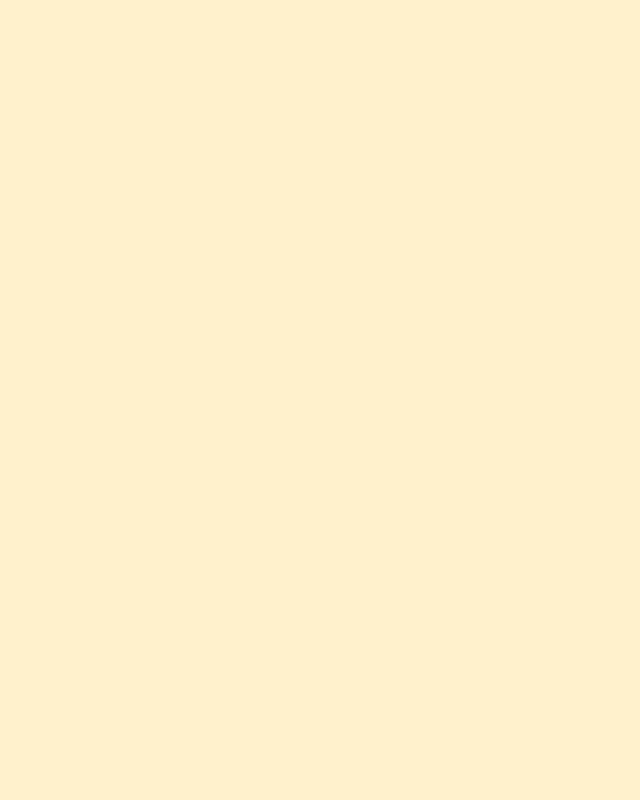
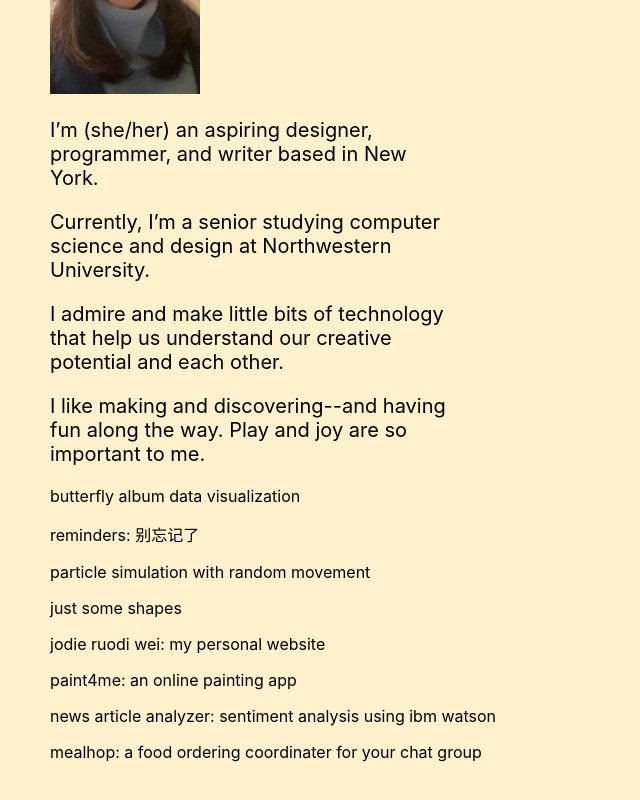
Before and after one commit to judgejudes/judgejudes.github.io, a React (Create React App) app: page / in a window 1280 px wide. Shown: the part 278-1078 px from the top of the page, without its empty margins (0-640 px from the left). Before the commit the page ends 800 px from the top, so only its background shows below. Built offline with nearby package versions, Linux system fonts and the light colour scheme.

Commit message:
i'm tired but finally passing in data

```diff
--- a/src/App.js
+++ b/src/App.js
@@ -1,8 +1,14 @@
-import logo from './logo.svg';
+// import logo from './logo.svg';
 import './App.css';
 
 import Header from './components/Header'
 import Bio from './components/bio'
+import Resume from './components/resume'
+import Projects from './components/projects'
+import data from './data/projectlist.json'
+
+// var dataStr = JSON.stringify(data);
+// var myProjects = JSON.parse(dataStr);
 
 function App() {
   return (
@@ -23,6 +29,8 @@ function App() {
       </header> */}
       <Header/>
       <Bio/>
+      <Resume/>
+      <Projects items={data}/>
 
 
     </div>
--- a/src/components/bio.js
+++ b/src/components/bio.js
@@ -1,16 +1,17 @@
 import React, { Component } from 'react'
+import propic from '../img/propic.png'
+
 
 const headerStyle = {
     // color: '#F38888',
     // fontSize: 50,
     left: 0,
-    width: 500
+    width: 400,
+    flex: 1,
+    // float: 'left'
+    // flexDirection: row
+
     // backgroundColor: 'yellow'
-}
-
-const name = {
-    color: '#F38888',
-    fontSize: 50,
 }
 
 const code = {
@@ -18,12 +19,21 @@ const code = {
     fontSize: 20,
 }
 
+const propics = {
+    width: 150
+}
+
 export default class Bio extends Component {
     render() {
         return (
         <div style={headerStyle}>
-
+            <img style={propics} src={propic} alt="judy when she just got her hair done"/>
             <p style={code}>I’m (she/her) an aspiring designer, programmer, and writer based in New York. </p>
+            <p style={code}>Currently, I’m a senior studying computer science and design at Northwestern University. </p>
+            <p style={code}>I admire and make little bits of technology that help us understand our creative potential and each other.
+</p>
+<p style={code}>I like making and discovering--and having fun along the way. Play and joy are so important to me.
+</p>
         </div>
 
         )
--- /dev/null
+++ b/src/components/project.js
@@ -0,0 +1,46 @@
+import React, { Component } from 'react'
+import '../App.css';
+
+const headerStyle = {
+    // color: '#F38888',
+    // fontSize: 50,
+    // marginLeft: 800,
+    // top: 0,
+    // position: 'absolute'
+    // backgroundColor: 'yellow'
+}
+
+const name = {
+    color: '#F38888',
+    fontSize: 50,
+}
+
+const code = {
+    // color: '#F38888',
+    fontSize: 20,
+}
+
+export default class Project extends Component {
+
+    constructor(props){
+        super(props);
+    }
+    // componentDidMount() {
+    //     console.log({this.props})
+    // }
+
+    render()
+    {
+
+        // console.log('what', this.props.projectTitle)
+        return (
+        <div style={headerStyle}>
+        <p>{this.props.projectTitle}</p>
+
+        </div>
+        // null
+
+        )
+
+    }
+}
--- /dev/null
+++ b/src/components/projects.js
@@ -0,0 +1,69 @@
+import Project from './project'
+
+import React, { Component } from 'react'
+
+const headerStyle = {
+    // color: '#F38888',
+    // fontSize: 50,
+    left: 800
+    // backgroundColor: 'yellow'
+}
+
+const name = {
+    color: '#F38888',
+    fontSize: 50,
+}
+
+const code = {
+    // color: '#F38888',
+    fontSize: 20,
+}
+
+export default class Projects extends Component {
+
+    constructor(props) {
+        super(props)
+    }
+    render() {
+
+        // props: object containing properties passed from parent to child component
+        // const dataList = this.props.items.projects.map((project) => (
+        //     <div><Project key={project.id}
+        //     projectTitle={project.title}
+        //     projectInfo={project.info}
+        //     projectLink={project.url}
+        //     projectImg={project.image}
+        //     projectWriteup={project.writeup}
+        //     ></Project></div>
+
+        // //     // console.log({project.title})
+        // )
+        // );
+        const dataList = this.props.items.projects.map((project) => (
+			<div><Project key={project.id}
+							projectTitle={project.title}
+							projectInfo={project.info}
+							projectLink={project.url}
+							projectImg={project.image}
+							projectWriteup={project.writeup}
+							></Project></div>
+            // <div>{project.info}</div>
+			)
+		);
+        console.log('hello', dataList)
+        return (
+            // <div style={{}}></div>
+            // console.log(dataList)
+
+            dataList
+            // null
+            // <div>hey there {this.props.data.projects[0].title}</div>
+            // console.log(this.props.data)
+            // null
+            // <Project></Project>
+            // <Project></Project>
+
+        )
+
+    }
+}
--- /dev/null
+++ b/src/components/resume.js
@@ -0,0 +1,62 @@
+import React, { Component } from 'react'
+
+// const headerStyle = {
+//     // color: '#F38888',
+//     // fontSize: 50,
+//     right: 50,
+//     top: 0,
+//     // flex: 1,
+//     // float: 'right',
+//     // flexDirection: 'row',
+//     position: 'absolute',
+//     // alignItems: 'center'
+//     // flexWrap: 'wrap'
+//     // backgroundColor: 'yellow'
+// }
+
+// const name = {
+//     color: '#F38888',
+//     fontSize: 50,
+// }
+
+// const code = {
+//     // color: '#F38888',
+//     fontSize: 20,
+// }
+
+export default class Resume extends Component {
+    render() {
+        const headerStyle = {
+            // color: '#F38888',
+            // fontSize: 50,
+            right: 50,
+            top: 0,
+            // flex: 1,
+            // float: 'right',
+            // flexDirection: 'row',
+            position: 'absolute',
+            // alignItems: 'center'
+            // flexWrap: 'wrap'
+            // backgroundColor: 'yellow'
+        }
+
+        const name = {
+            color: '#F38888',
+            fontSize: 50,
+        }
+
+        const code = {
+            // color: '#F38888',
+            fontSize: 20,
+        }
+        return (
+        <div style={headerStyle}>
+            <div style={code}>resume</div>
+            <div style={code}>resume</div>
+            <div style={code}>resume</div>
+        </div>
+
+        )
+
+    }
+}
--- /dev/null
+++ b/src/data/projectlist.json
@@ -0,0 +1,61 @@
+{
+	"projects": [
+		{
+			"title": "butterfly album data visualization",
+			"info": "javascript, p5.js",
+			"writeup": "my friends and i could only be at uncommonhacks @ uchicago for about 5 hours...so we made a (poorly) sound-controlled game of pong.",
+			"url": "https://uncommonestpong.appspot.com/",
+			"image": "soundpong.gif"
+		},
+		{
+			"title": "reminders: 别忘记了",
+			"info": "javascript, html5 canvas",
+			"writeup": "inspired by a subtle asian traits post about things asian parents say or do instead of saying \"i love you.\" text was initially 3d shapes generated with three.js, but i realized it was overkill so text is now rendered on an html5 canvas.",
+			"url": "https://jrw192.github.io/reminders/",
+			"image": "reminders.png"
+		},
+		{
+			"title": "particle simulation with random movement",
+			"info": "webgl, three.js, javascript, a lot of math i probably should have already known",
+			"writeup": "given a particle count and a speed factor, particles will move in a randomly generated path. three.js to generate the particles, pure js for the random movement algorithm. not sure why i made this.",
+			"url": "https://jrw192.github.io/particlebois/",
+			"image": "particlebois.gif"
+		},
+		{
+			"title": "just some shapes",
+			"info": "playing around with webgl, three.js and javascript",
+			"writeup": "first run of three.js and first foray into computer graphics. click and drag on website to view different angles.",
+			"url": "https://jrw192.github.io/graffix/",
+			"image": "shapez.gif"
+		},
+		{
+			"title": "jodie ruodi wei: my personal website",
+			"info": "javascript, react.js, html/css",
+			"writeup": "yup",
+			"url": "https://jodieruodiwei.herokuapp.com/",
+			"image": "website.png"
+		},
+		{
+			"title": "paint4me: an online painting app",
+			"info": "javascript, react.js, html5 canvas",
+			"writeup" : "i was bored and wanted to make something cute.",
+			"url": "http://paint4me.herokuapp.com/",
+			"image": "paint4me.png"
+		},
+		{
+			"title": "news article analyzer: sentiment analysis using ibm watson",
+			"info": "watson api, natural language understanding, team hacking",
+			"writeup": "during my internship at ibm, we got to participate in a hackathon with access to various ibm watson apis. we decided to analyze a body of text based on sentiment and keywords. my role in the team was server-side programming, including handling api calls and responses, and returning data to the frontend.",
+			"url": "",
+			"image": "nlu_ibm.png"
+		},
+
+		{
+			"title": "mealhop: a food ordering coordinater for your chat group",
+			"info": "javascript, cisco spark api, our very first hackathon",
+			"writeup": "i participated in my first hackathon in 2017 with two friends. we wanted to utilize the cisco spark api to create a simple project that we could comfortably finish within 36 hours, so we built a chat bot for cisco spark that allowed groups to coordinate lunch orders. this was our first real experience with javascript, and it was a very fun but also educational experience.",
+			"url": "",
+			"image": "mealhop.png"
+		}
+	]
+}
```
Also changed, not shown: src/img/propic.png (added), src/index.css (line endings or trailing spaces).
